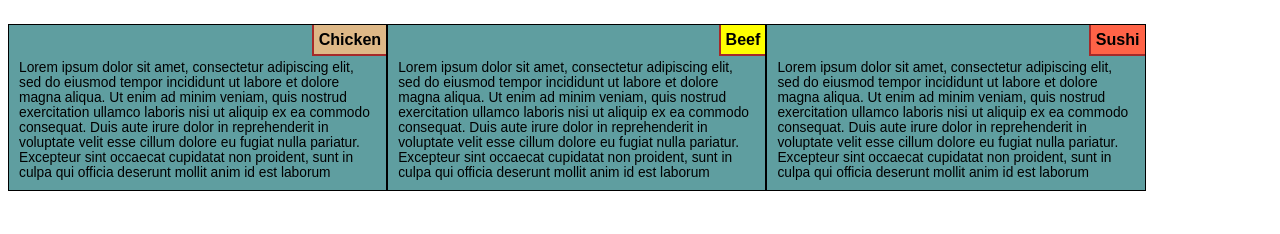
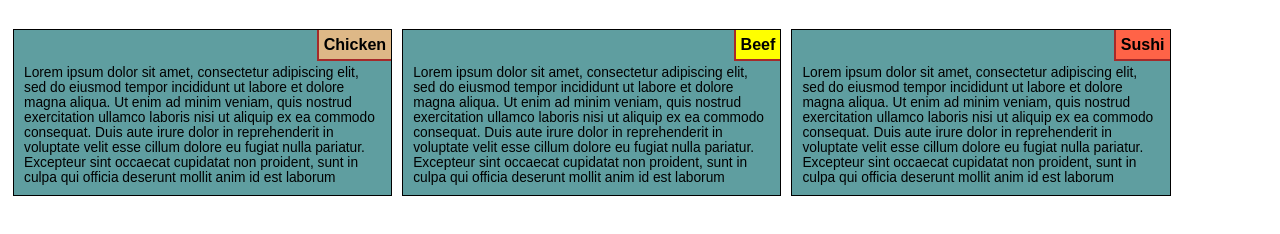
Before and after one commit to Vaibhav-2126/coursera-wdd, a plain HTML site: page mod2_solution/index.html in a window 1280 px wide. Shown: the part 78-312 px from the top of the page. Drawn offline with Linux system fonts and the light colour scheme.

Commit message:
commited by vaibhav

```diff
--- a/mod2_solution/css/index_css.css
+++ b/mod2_solution/css/index_css.css
@@ -17,7 +17,7 @@ section {
     float: left;
     border: 1px solid black;
     position: relative;
-    margin-bottom: 5px;
+    margin: 5px;
     background-color: cadetblue;
     font-size: 25%;
 }
```
